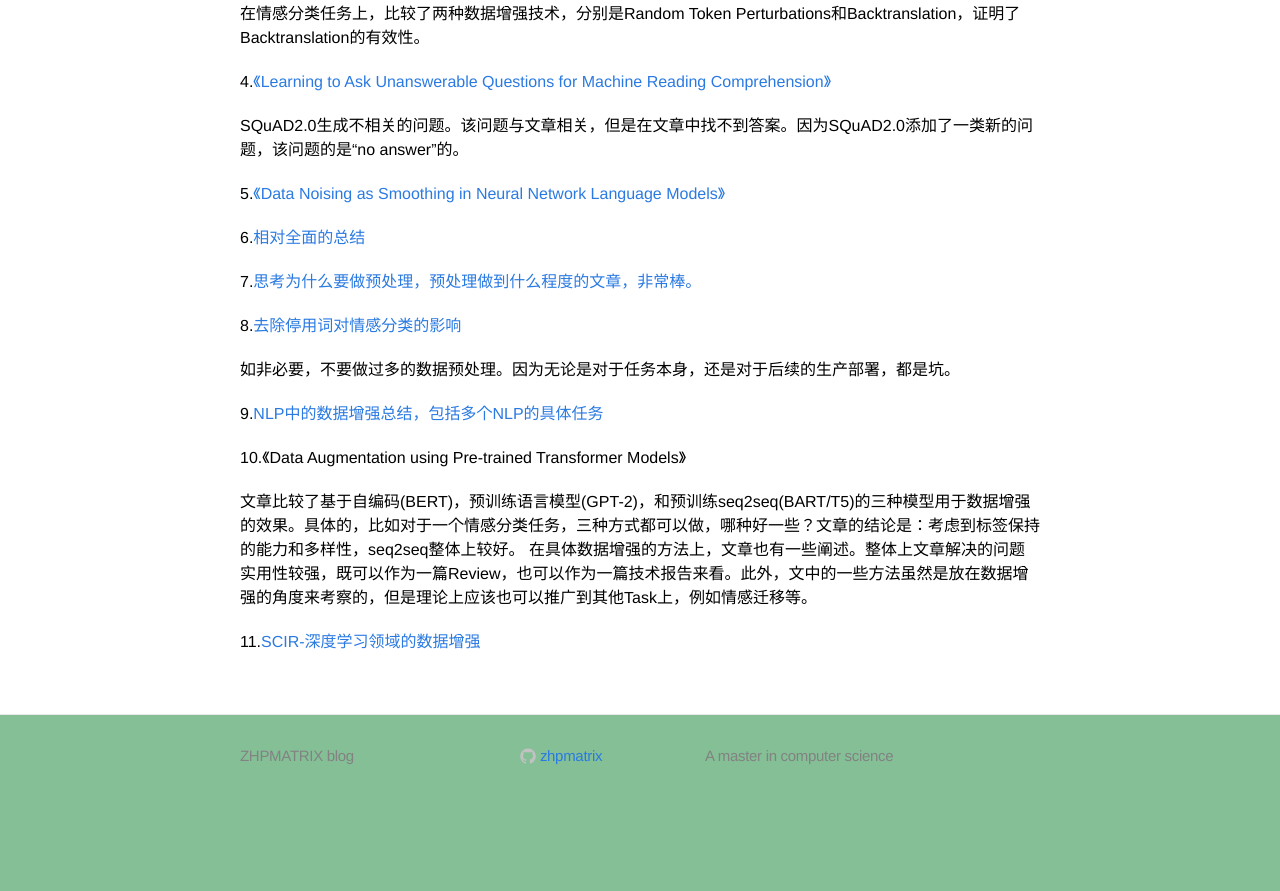
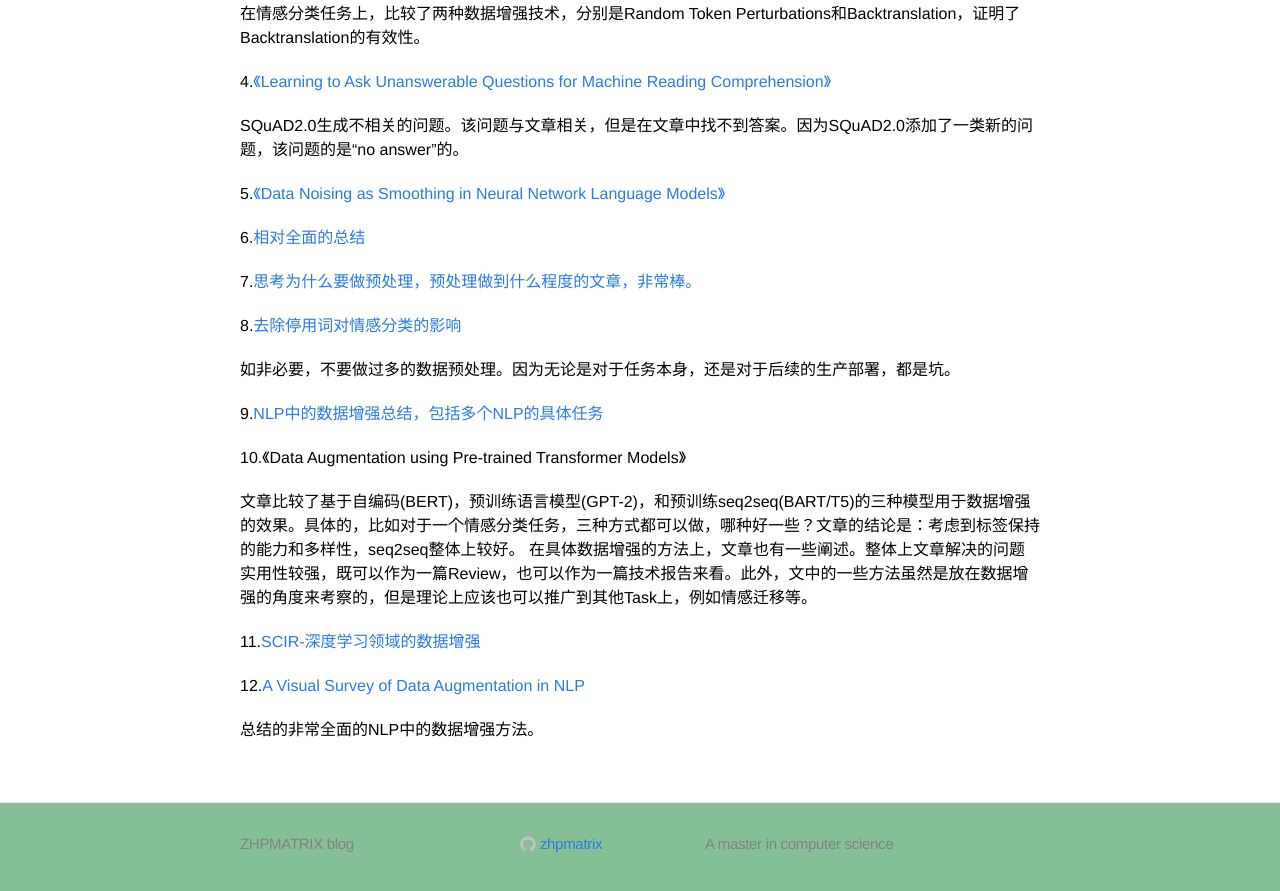
Before and after one commit to zhpmatrix/zhpmatrix.github.io, a Jekyll site: the page built from _posts/2019-03-08-preprocess-augmentation-in-nlp.md, in a window 1280 px wide and 900 px high, scrolled down 3598 px. Shown: the top 891 px of the window. Built offline with Jekyll 4.4.1, drawn with Linux system fonts in a browser that asks for light colours; comment, search, counter and statistics services are not loaded; before the commit the page ends 4410 px from its top, so only the background shows below that.

Commit message:
add new ref

```diff
--- a/_posts/2019-03-08-preprocess-augmentation-in-nlp.md
+++ b/_posts/2019-03-08-preprocess-augmentation-in-nlp.md
@@ -148,3 +148,7 @@ SQuAD2.0生成不相关的问题。该问题与文章相关，但是在文章中
 文章比较了基于自编码(BERT)，预训练语言模型(GPT-2)，和预训练seq2seq(BART/T5)的三种模型用于数据增强的效果。具体的，比如对于一个情感分类任务，三种方式都可以做，哪种好一些？文章的结论是：考虑到标签保持的能力和多样性，seq2seq整体上较好。 在具体数据增强的方法上，文章也有一些阐述。整体上文章解决的问题实用性较强，既可以作为一篇Review，也可以作为一篇技术报告来看。此外，文中的一些方法虽然是放在数据增强的角度来考察的，但是理论上应该也可以推广到其他Task上，例如情感迁移等。
 
 11.[SCIR-深度学习领域的数据增强](https://mp.weixin.qq.com/s?__biz=MzI4MDYzNzg4Mw==&mid=2247492349&idx=5&sn=c4c7180ea455310ff1b6539fa7168599&chksm=ebb7da29dcc0533fe6bb348788b66246395110c2c1a606e41edfc7b37a5b66643d6736eed487&scene=0&xtrack=1&key=615298b6af513962a2ccd0616eac026eddcbf12936b0b0ef1ee1609eef767b638d63c184ace6204ea701057c1c49124510e951b47ce95f72e2d6d1355b0475c05a1e0109af3c4bbf8de8a219cb70a8e6&ascene=0&uin=MTg2NTIxNzUxNw%3D%3D&devicetype=iMac+MacBookAir7%2C2+OSX+OSX+10.15.2+build(19C57)&version=11020201&lang=zh_CN&exportkey=AyGPkP9lEsk1LxHnwqlXLfU%3D&pass_ticket=L5m3u%2FRnPtgczNrYDLg8yofoGvrUzX%2B1RWX2pbEdauEOQpSI1cCTiC71mkYWrSX%2B)
+
+12.[A Visual Survey of Data Augmentation in NLP](https://amitness.com/2020/05/data-augmentation-for-nlp/)
+
+总结的非常全面的NLP中的数据增强方法。
```
